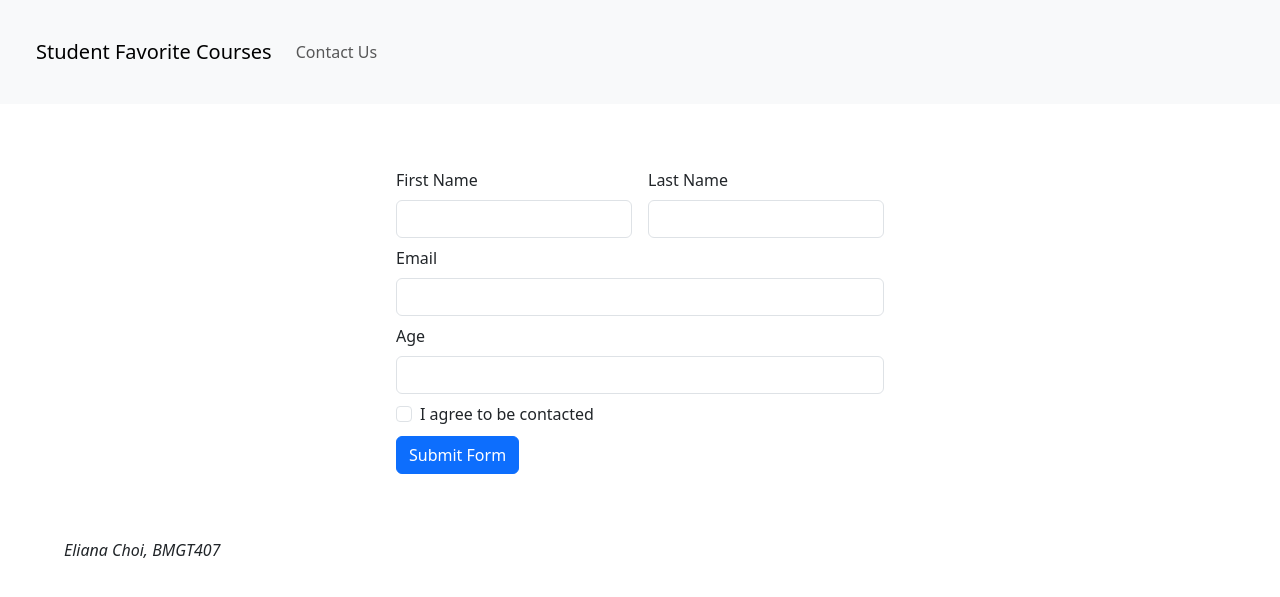
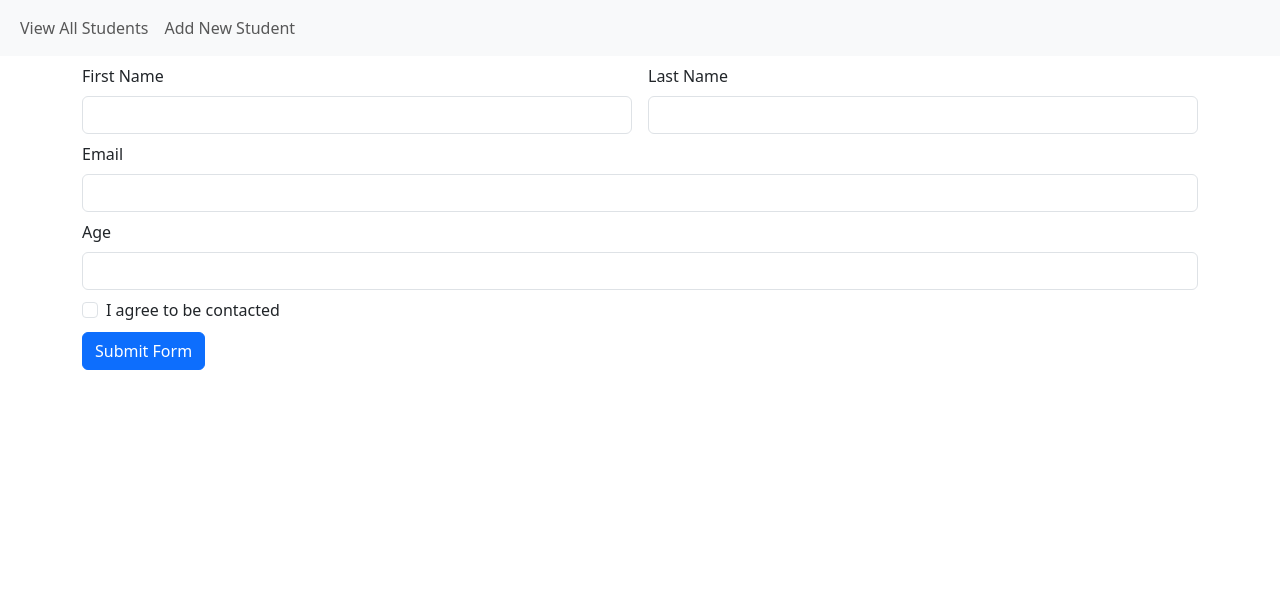
Before and after one commit to elianachoiumd/helloWorld, a Flask app: template templates/contact.html in a window 1280 px wide. Shown: the top 597 px of the page. Run offline with Flask 3, Linux system fonts and the light colour scheme; the template is opened without the code that fills it, so the values that code supplies are empty; some libraries are stand-ins or nearby versions.

Commit message:
Replacing all contents from original base.html with Student Information System base.html

```diff
--- a/templates/base.html
+++ b/templates/base.html
@@ -3,37 +3,30 @@
   <head>
     <meta charset="utf-8">
     <meta name="viewport" content="width=device-width, initial-scale=1">
-    <title>Student Information - {% block page_title %}{% endblock %}</title>
-    <script src="https://cdn.plot.ly/plotly-latest.min.js"></script>
+    <title>{% block page_title %}{% endblock %}</title>
     <link href="https://cdn.jsdelivr.net/npm/bootstrap@5.3.3/dist/css/bootstrap.min.css" rel="stylesheet" integrity="sha384-QWTKZyjpPEjISv5WaRU9OFeRpok6YctnYmDr5pNlyT2bRjXh0JMhjY6hW+ALEwIH" crossorigin="anonymous">
-    <link type="text/css" href="{{ url_for('static', filename='/base.css') }}" rel = "stylesheet">
     </head>
-  <body class="d-flex flex-column">
-  <div id="page-content">
-        <div class="bg-light p-4">
-{#            <h1>Student Information</h1>#}
-            <nav class="navbar navbar-expand-lg navbar-light p-0">
+  <body>
+  <nav class="navbar navbar-expand-lg navbar-light bg-light">
   <div class="container-fluid">
-                    <div class="navbar">
-                        <a class="navbar-brand" href="/favorite-course">Student Favorite Courses</a>
-                        <ul class="navbar-nav me-auto">
+    <div class="collapse navbar-collapse" id="navbarSupportedContent">
+      <ul class="navbar-nav me-auto mb-2 mb-lg-0">
         <li class="nav-item">
-                              <a id="cart_view" class="nav-link" href="{{ url_for('contact') }}">Contact Us</a>
+          <a class="nav-link" href="{{ url_for('student_view_all') }}">View All Students</a>
+        </li>
+        <li class="nav-item">
+          <a class="nav-link" href="{{ url_for('student_create') }}">Add New Student</a>
         </li>
       </ul>
     </div>
   </div>
 </nav>
-        </div>
-    <div class="container child">
+
+    <div class="container">
+        <h1>{% block page_head %}{% endblock %}</h1>
+
         {% block page_content %}{% endblock %}
     </div>
-    <footer>
-        <p><em>Eliana Choi, BMGT407</em></p>
-    </footer>
-  </div>
-
     <script src="https://cdn.jsdelivr.net/npm/bootstrap@5.3.3/dist/js/bootstrap.bundle.min.js" integrity="sha384-YvpcrYf0tY3lHB60NNkmXc5s9fDVZLESaAA55NDzOxhy9GkcIdslK1eN7N6jIeHz" crossorigin="anonymous"></script>
-
   </body>
 </html>
```
Lines whose indentation alone changed are shown as unchanged.
